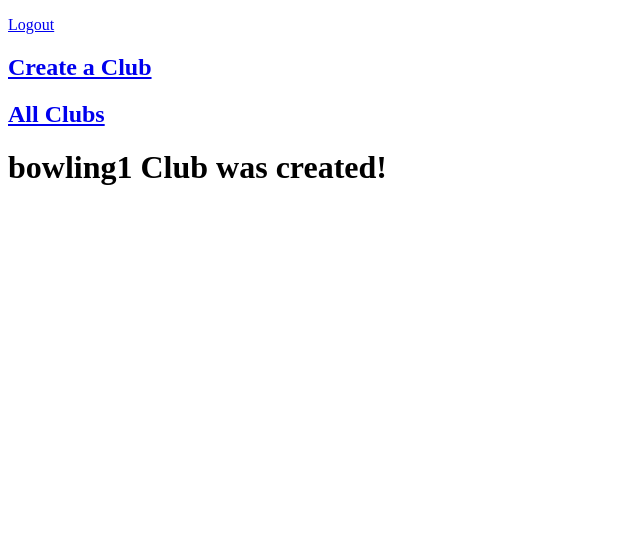
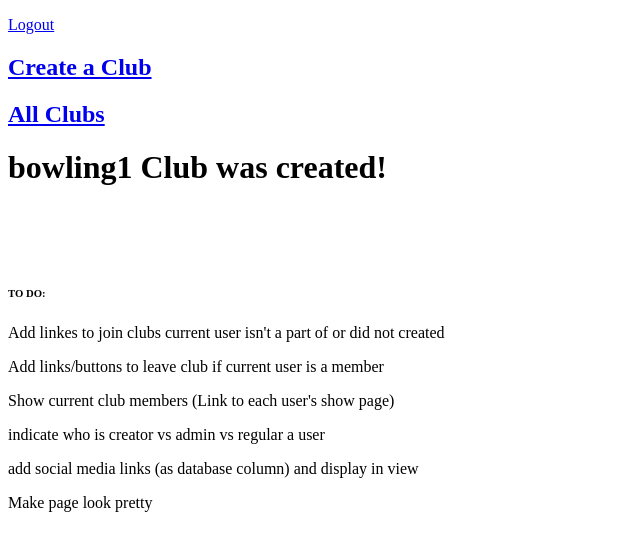
Before and after one commit to tbenis/club-registration, a Rails app: page /clubs/1 in a window 1280 px wide. Shown: the top 551 px of the page, without its empty margins (0-640 px from the left). Run offline with Rails 7, Linux system fonts and the light colour scheme; data comes from the database, SQL or seed files in the repository; style sheets or scripts are compiled from the project's sources.

Commit message:
added to do to club show page

```diff
--- a/app/views/clubs/show.html.erb
+++ b/app/views/clubs/show.html.erb
@@ -1 +1,18 @@
 <h1> <%=@club.name%> Club  was created!</h1>
+
+<br>
+<br>
+<br>
+<h6>TO DO:</h6>
+
+
+<p> Add linkes to join clubs current user isn't a part of or did not created
+</p>
+<p>
+ Add links/buttons to leave club if current user is a member
+</p>
+
+<p> Show current club  members (Link to each user's show page) </p>
+<p> indicate who is creator vs admin vs regular a user </p>
+<p>add social media links (as database column) and  display  in view</p>
+<p> Make page look pretty </p>
```
